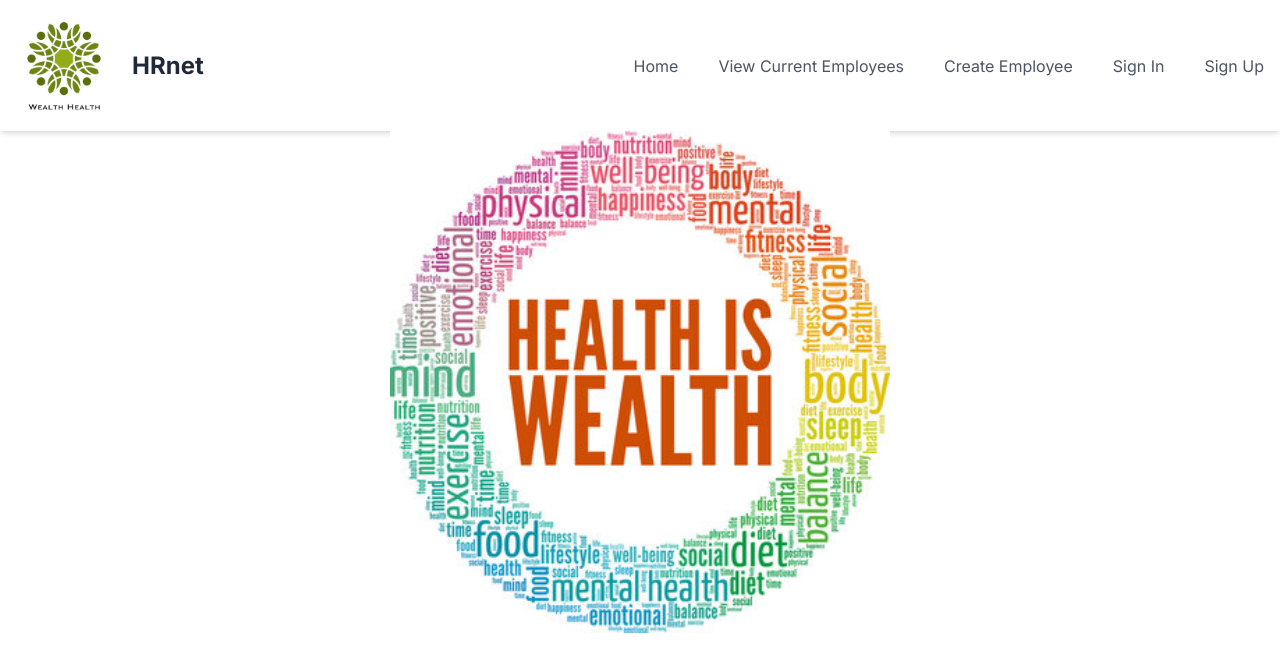
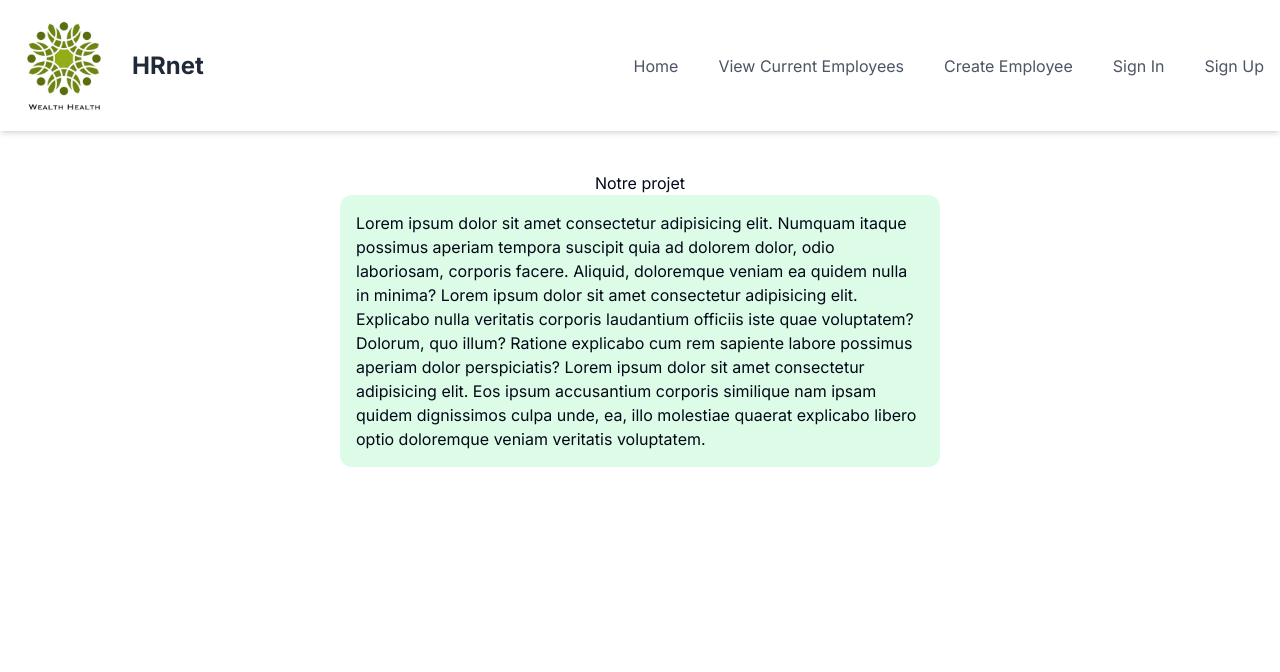
Before and after one commit to Gizmoux/wealth-health, a Next.js app: page / in a window 1280 px wide. Shown: the top 672 px of the page. Built offline with nearby package versions, Linux system fonts and the light colour scheme.

Commit message:
Add home page

```diff
--- a/app/page.tsx
+++ b/app/page.tsx
@@ -7,13 +7,21 @@ const Home = () => {
 	return (
 		<div className="">
 			<Header />
-			<div className="flex justify-center items-center">
-				<Image
-					src={healthImage}
-					width={500}
-					height={500}
-					alt="healthiswealth"
-				/>
+			<div className="flex flex-col justify-center items-center p-10">
+				<h1>Notre projet</h1>
+
+				<p className="w-1/2 h-1/2 bg-green-100 rounded-xl p-4">
+					Lorem ipsum dolor sit amet consectetur adipisicing elit. Numquam
+					itaque possimus aperiam tempora suscipit quia ad dolorem dolor, odio
+					laboriosam, corporis facere. Aliquid, doloremque veniam ea quidem
+					nulla in minima? Lorem ipsum dolor sit amet consectetur adipisicing
+					elit. Explicabo nulla veritatis corporis laudantium officiis iste quae
+					voluptatem? Dolorum, quo illum? Ratione explicabo cum rem sapiente
+					labore possimus aperiam dolor perspiciatis? Lorem ipsum dolor sit amet
+					consectetur adipisicing elit. Eos ipsum accusantium corporis similique
+					nam ipsam quidem dignissimos culpa unde, ea, illo molestiae quaerat
+					explicabo libero optio doloremque veniam veritatis voluptatem.
+				</p>
 			</div>
 		</div>
 	);
```
